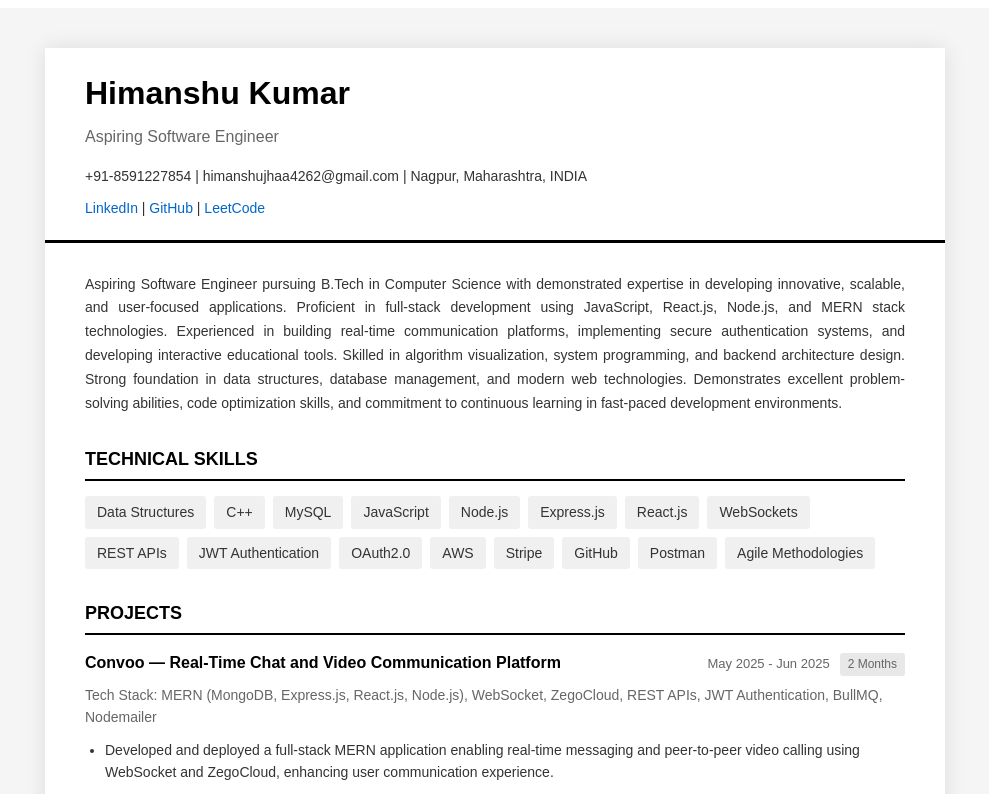
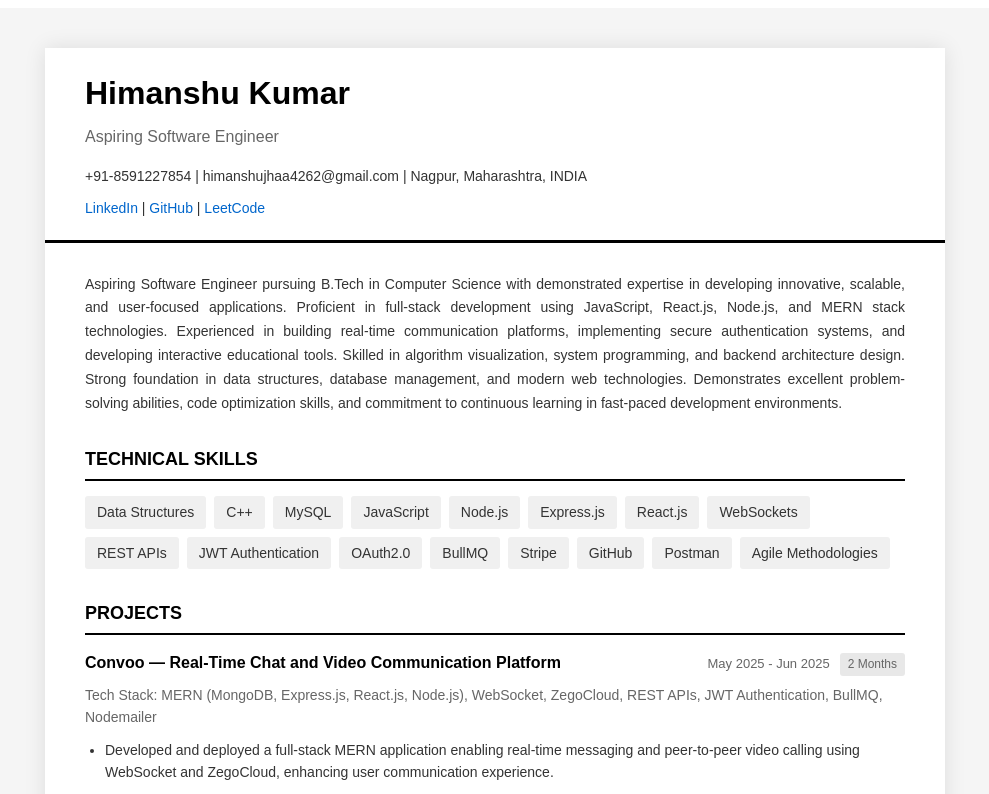
Before and after one commit to Hymanshu-jha/sde.resume, a React (Vite) app: page / in a window 1280 px wide. Shown: the top 794 px of the page, without its empty margins (145-1134 px from the left). Built offline with nearby package versions, Linux system fonts and the light colour scheme.

Commit message:
added bullmq

```diff
--- a/src/Resume.jsx
+++ b/src/Resume.jsx
@@ -34,7 +34,7 @@ const resumeData = {
   skills: [
     "Data Structures" , "C++", "MySQL", "JavaScript", "Node.js", "Express.js",
     "React.js", "WebSockets","REST APIs", "JWT Authentication", "OAuth2.0",
-     "AWS", "Stripe", "GitHub", "Postman", "Agile Methodologies"
+    "BullMQ", "Stripe", "GitHub", "Postman", "Agile Methodologies"
   ],
   projects: [
     {
```
